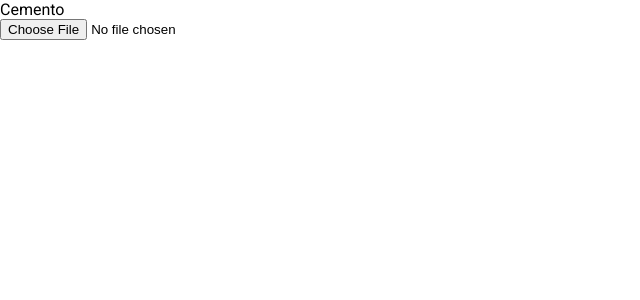
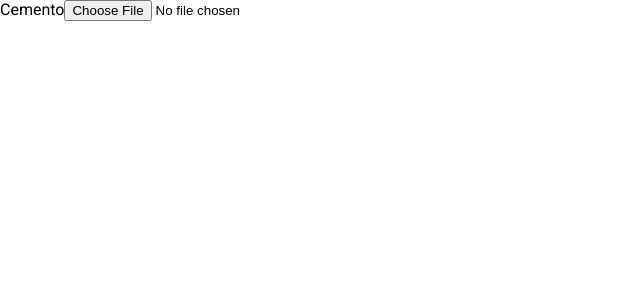
Before and after one commit to yaremiyroman/Cemento, a React (Create React App) app: page / in a window 1280 px wide. Shown: the top 300 px of the page, without its empty margins (0-640 px from the left). Built offline with nearby package versions, Linux system fonts and the light colour scheme.

Commit message:
Components added

```diff
--- a/src/App.js
+++ b/src/App.js
@@ -2,6 +2,22 @@ import React, { useState, useEffect } from "react";
 import FileUpload from './components/FileUpload';
 import Table from './components/Table';
 import { getStoreData } from './dbService';
+import styled from 'styled-components';
+
+const AppContainer = styled.div`
+  display: flex;
+  flex-wrap: wrap;
+`;
+
+const AppBrand = styled.div`
+  display: flex;
+  width: 50%:
+`;
+
+const Upload = styled(FileUpload)`
+  display: flex;
+  width: 50%:
+`;
 
 const App = _ => {
   const [files, setFiles] = useState([]);
@@ -11,11 +27,11 @@ const App = _ => {
   }, []);
 
   return (
-    <div className="App">
-      <div>Cemento</div>
-      <FileUpload />
+    <AppContainer className="App">
+      <AppBrand>Cemento</AppBrand>
+      <Upload />
       <Table rows={files} />
-    </div>
+    </AppContainer>
   );
 }
 
--- a/src/components/Table.js
+++ b/src/components/Table.js
@@ -5,6 +5,11 @@ import styled from 'styled-components';
 
 const Row = styled.div`
   display: flex;
+`;
+
+const TableContainer = styled(List)`
+  display: flex;
+  width: 100% !important;
 `;
 
 const Table = ({ rows }) => {
@@ -81,7 +86,7 @@ const Table = ({ rows }) => {
   );
 
   return (
-    <List
+    <TableContainer
       width={1200}
       height={700}
       // autoHeight={true}
```
